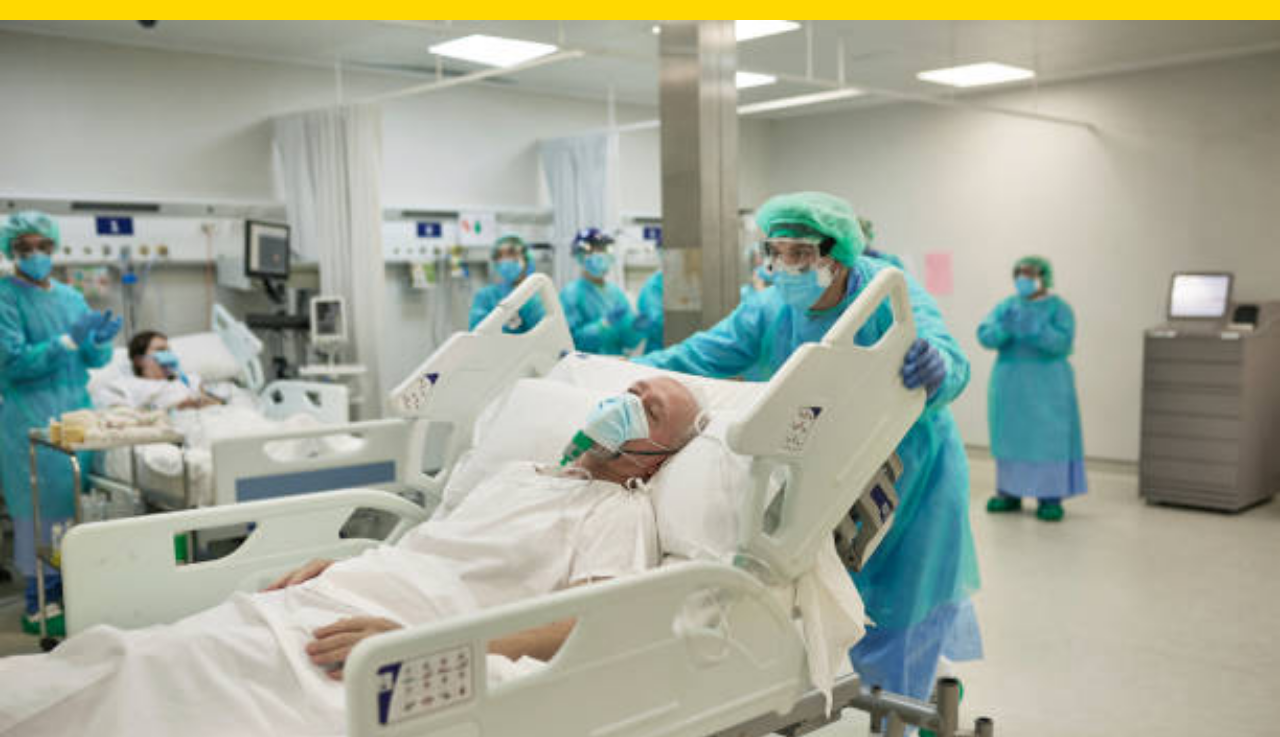
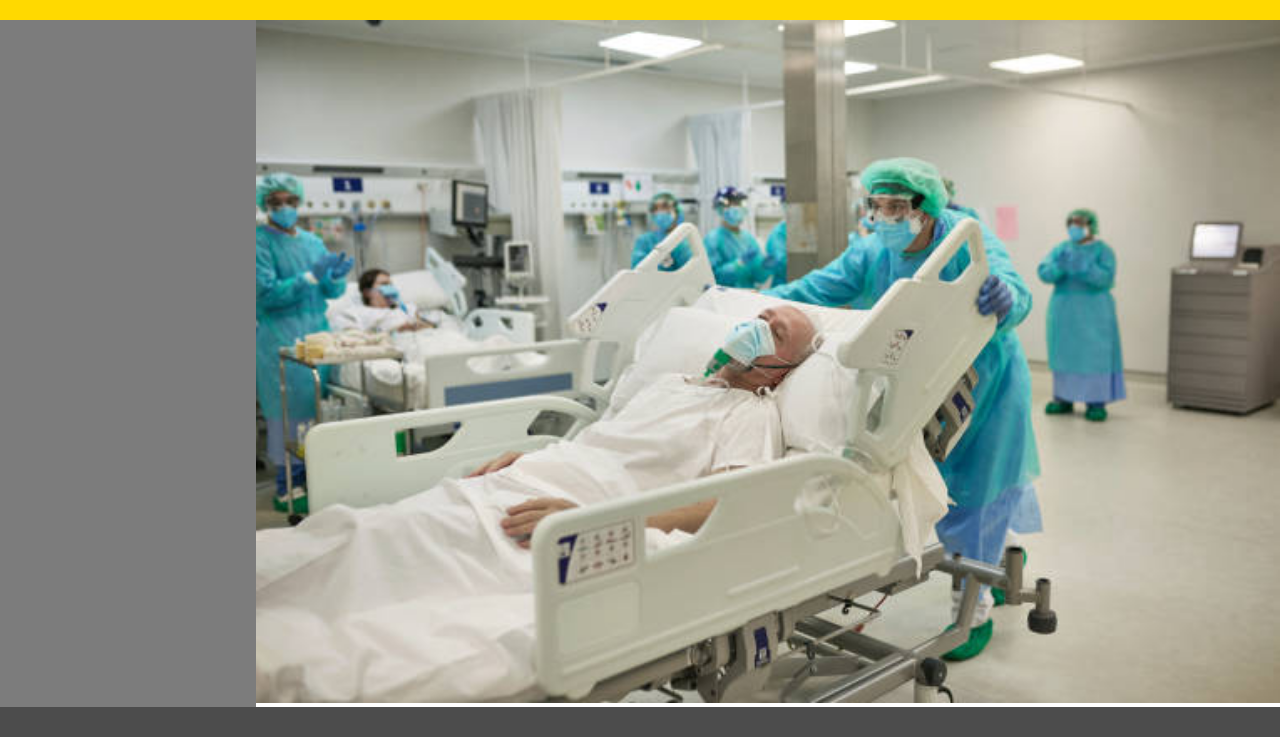
Before and after one commit to SalmanRahman1/ad-deen-hospital, a plain HTML site: page index.html in a window 1280 px wide. Shown: the part 63-800 px from the top of the page. Drawn offline with Linux system fonts and the light colour scheme.

Commit message:
sidebar added

```diff
--- a/index.html
+++ b/index.html
@@ -15,7 +15,12 @@
         <h1>AD DEEN HOSPITAL</h1>
     </div>
     <div class="container">
-        <img src="./hospital.jpg" alt="hospital image">
+        <div class="sidebar">
+        </div>
+        <div class="right" >
+            <img src="./hospital.jpg" alt="hospital image">
+        </div>
+    </div>
     </div>
     <div class="footer">
         <h2>copyright by salman rahman</h2>
--- a/style.css
+++ b/style.css
@@ -13,10 +13,21 @@
 .container{
     display: flex;
     justify-content: center;
+    width: 100%;
+
 }
 .container img{
     width: 100%;
 }
+.sidebar{
+    width: 20%;
+    background-color: #7c7c7c;
+}
+.right{
+ width: 80%;
+}
+
+
 .footer{
     background-color:  #4C4C4C;
     color: #fff;
```
